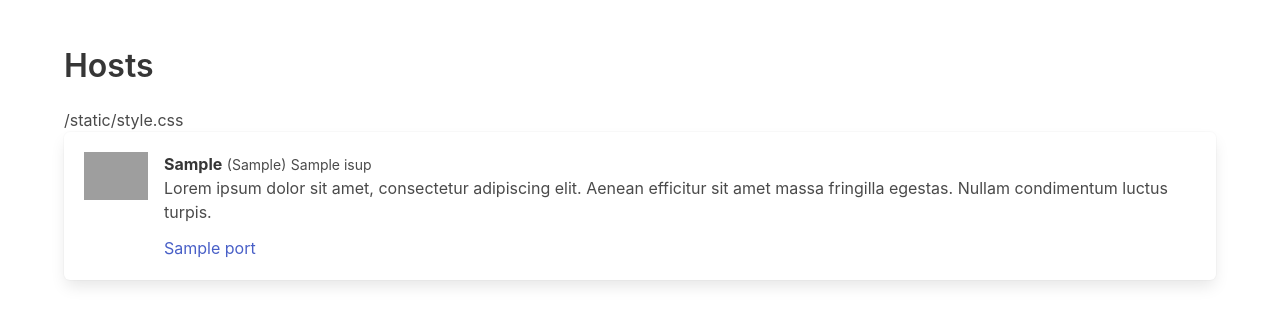
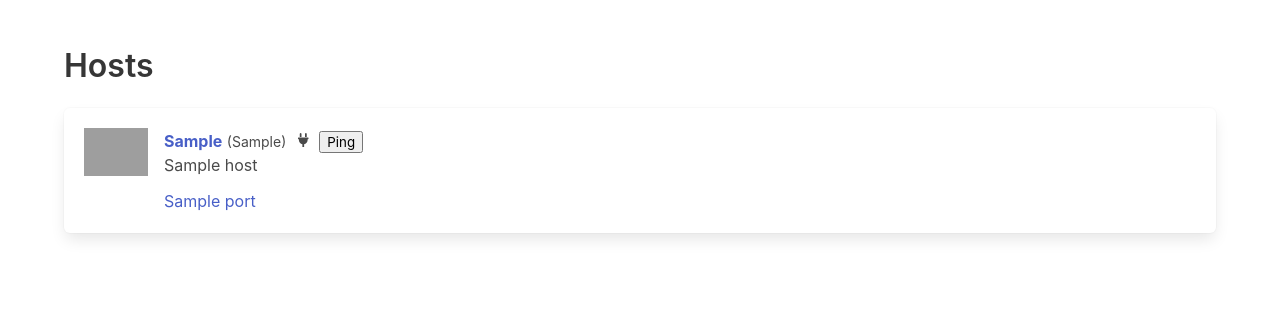
Before and after one commit to dsocolobsky/scanmaster, a Flask app: template web/templates/index.html in a window 1280 px wide. Shown: the top 325 px of the page. Run offline with Flask 2, Linux system fonts and the light colour scheme; the template is opened without the code that fills it: most values are stand-ins (such as "Sample title", 1, 10 or a date in 2020); some libraries are stand-ins or nearby versions; grey boxes are pictures that could not be loaded.

Commit message:
some more work in cards pre-js

```diff
--- a/web/routes.py
+++ b/web/routes.py
@@ -10,10 +10,10 @@ def index():
     hosts = db.hosts()
     return render_template('index.html', hosts=hosts)
 
-@app.route('/hosts')
-def ips():
-    hosts = db.hosts()
-    return {'hosts': hosts}
+@app.route('/host/<ip>')
+def host(ip):
+    host = db.host_by_ip(ip)
+    return render_template('host.html', host=host)
 
 @app.route('/test')
 def test():
--- a/web/templates/hostcard.html
+++ b/web/templates/hostcard.html
@@ -8,11 +8,26 @@
         <div class="media-content">
             <div class="content">
                 <p>
-                    <strong>{{ host.ip }}</strong> <small>({{ host.ip }})</small>
-                    <small>{{ host.isup }}</small>
+                    <a href="{{ url_for('host', ip=host.ip)  }}"><strong>{{ host.ip }}</strong></a>
+                    <small>({{ host.ip }})</small>
+                    <small><span class="icon">
+
+                        {% if host.isup is none %}
+                            <i class="fas fa-question"></i>
+                        {% elif host.isup %}
+                            <i class="fas fa-plug"></i>
+                        {% else %}
+                            <i class="fas fa-plus-square"></i>
+                        {% endif %}
+
+                    </span></small>
+
+                    <small>
+                        <button>Ping</button>
+                    </small>
+
                     <br>
-                    Lorem ipsum dolor sit amet, consectetur adipiscing elit. Aenean efficitur sit
-                    amet massa fringilla egestas. Nullam condimentum luctus turpis.
+                    {{ host }}
                 </p>
             </div>
             <nav class="level is-mobile">
--- a/web/templates/index.html
+++ b/web/templates/index.html
@@ -5,7 +5,6 @@
 <h2 class="title">Hosts</h2>
 
 <ul>
-    {{ url_for('static', filename="style.css")}}
     {% for host in hosts %}
     <li>
         {% include 'hostcard.html' %}
```
Also changed, not shown: web/templates/host.html (added, +9 -0 lines).
